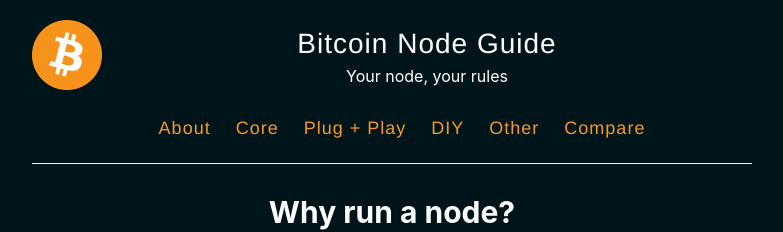
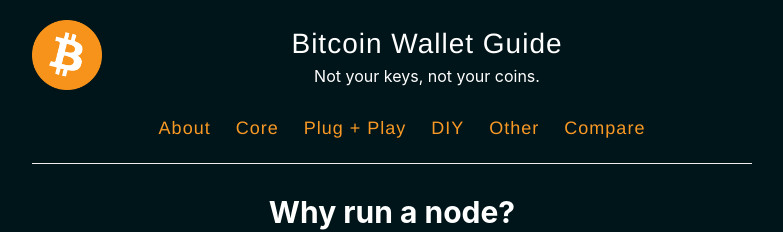
Before and after one commit to BitcoinQnA/bitcoin-wallet-guide, a Jekyll site: the page built from index.html, in a window 1280 px wide. Shown: the top 232 px of the page, without its empty margins (248-1031 px from the left). Built offline with Jekyll 4.4.1, drawn with Linux system fonts in a browser that asks for light colours; the list of posts is cut into pages by our own code.

Commit message:
Update _config.yml

```diff
--- a/_config.yml
+++ b/_config.yml
@@ -3,13 +3,13 @@
 #
 
 # Name of your site (displayed in the header)
-name: Bitcoin Node Guide
+name: Bitcoin Wallet Guide
 
 # Name of the author
 author:
 
 # Short bio or description (displayed in the header)
-description: Your node, your rules
+description: Not your keys, not your coins.
 
 # URL of your avatar or profile pic (you could use your GitHub profile pic)
 avatar: /images/BC_Logo_.png
```
